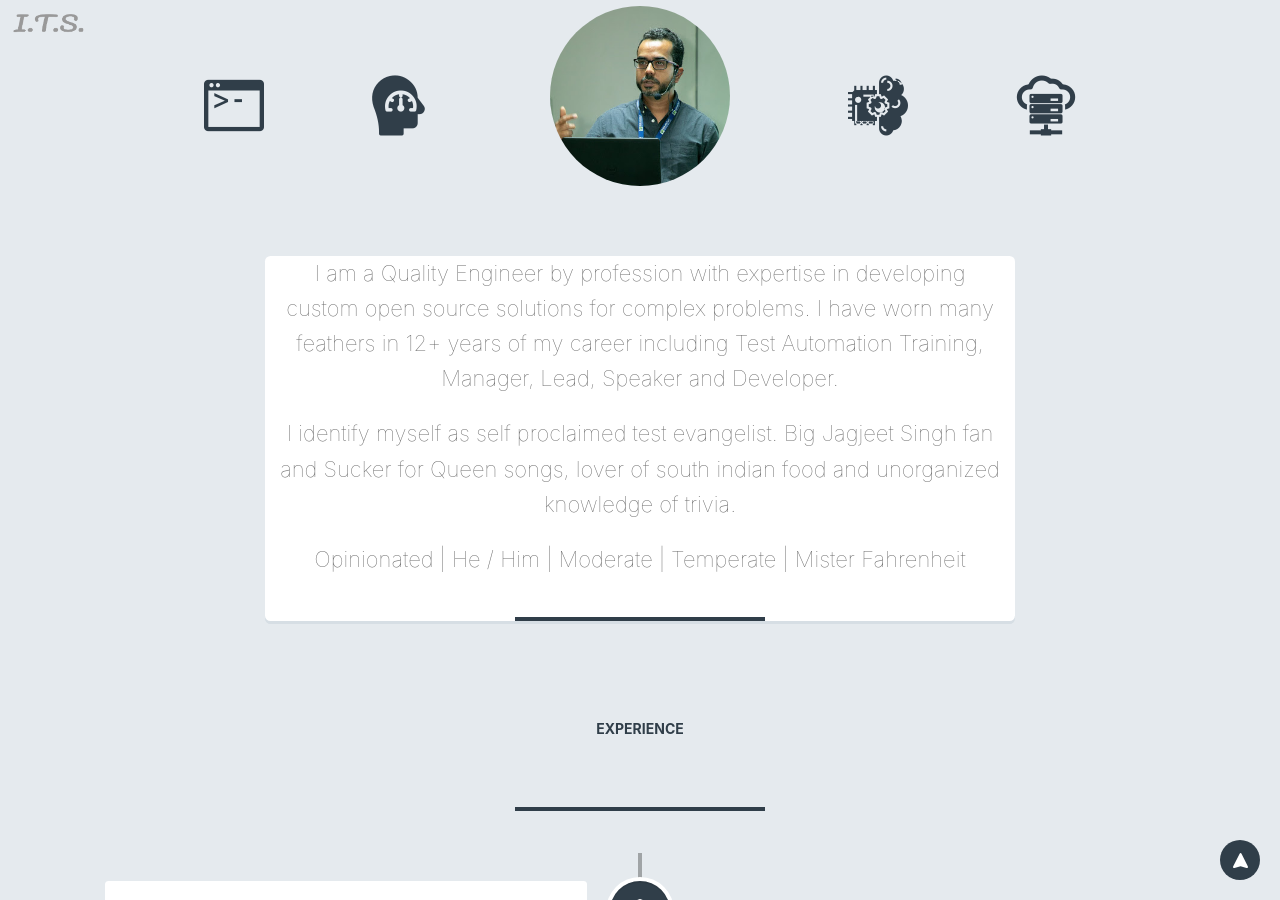
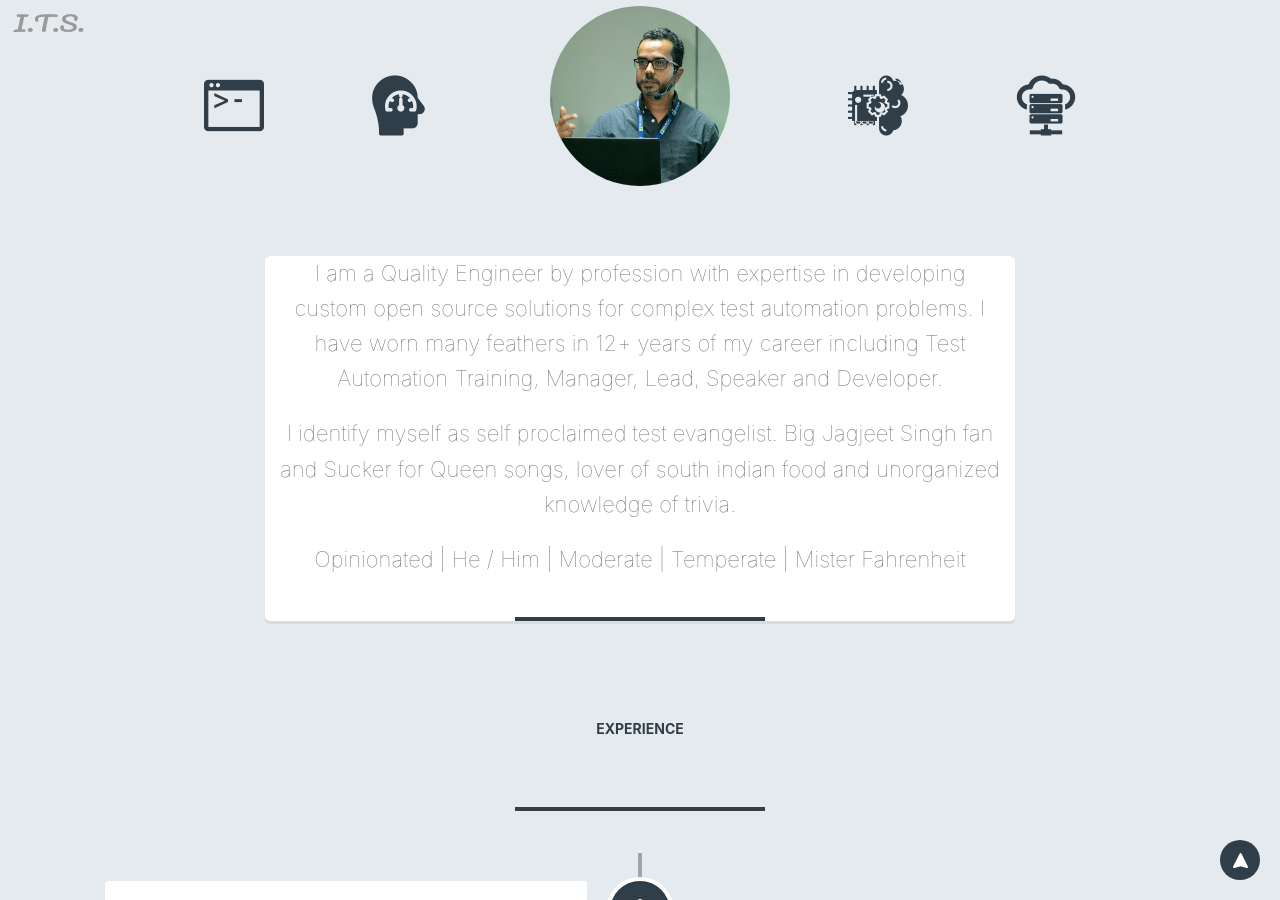
Before and after one commit to prashantshukla-qa/prashantshukla-qa.github.io, a Jekyll site: the page built from index.html, in a window 1280 px wide and 900 px high, scrolled down 577 px. Built offline with Jekyll 4.4.1, drawn with Linux system fonts in a browser that asks for light colours.

Commit message:
Updated about me section and html page

```diff
--- a/_includes/about.html
+++ b/_includes/about.html
@@ -1 +1 @@
-<section><h2 id="about-me">About Myself</h2><hr class="bar"/><div class="about-lock"><div class="flip-container" ontouchstart="this.classList.toggle('hover');"><div class="flipper"><div class="front"><div class="face-img"></div></div><div class="back"><div class="face1-img"></div></div></div></div><div class="glyph-icon flaticon-terminal-windows" alt="Coder"></div><div class="glyph-icon flaticon-brain" alt="artificial intelligence"></div><div class="glyph-icon flaticon-machine" alt="machine learning"></div><div class="glyph-icon flaticon-hosting" alt="cloud computing"></div></div><div class="blurb"><p>    </p><p>I am a Quality Engineer by profession with expertise in developing custom open source solutions for complex problems. I have worn many feathers in 12+ years of my career including Test Automation Training, Manager, Lead, Speaker and Developer. </p><p>I identify myself as self proclaimed test evangelist. Big Jagjeet Singh fan and Sucker for Queen songs,  lover of south indian food and unorganized knowledge of trivia. </p><p>Opinionated | He / Him | Moderate | Temperate | Mister Fahrenheit</p><hr class="bar"/></div><div class="skill-lock"></div></section>
+<section><h2 id="about-me">About Myself</h2><hr class="bar"/><div class="about-lock"><div class="flip-container" ontouchstart="this.classList.toggle('hover');"><div class="flipper"><div class="front"><div class="face-img"></div></div><div class="back"><div class="face1-img"></div></div></div></div><div class="glyph-icon flaticon-terminal-windows" alt="Coder"></div><div class="glyph-icon flaticon-brain" alt="artificial intelligence"></div><div class="glyph-icon flaticon-machine" alt="machine learning"></div><div class="glyph-icon flaticon-hosting" alt="cloud computing"></div></div><div class="blurb"><p>    </p><p>I am a Quality Engineer by profession with expertise in developing custom open source solutions for complex test automation problems. I have worn many feathers in 12+ years of my career including Test Automation Training, Manager, Lead, Speaker and Developer. </p><p>I identify myself as self proclaimed test evangelist. Big Jagjeet Singh fan and Sucker for Queen songs,  lover of south indian food and unorganized knowledge of trivia. </p><p>Opinionated | He / Him | Moderate | Temperate | Mister Fahrenheit</p><hr class="bar"/></div><div class="skill-lock"></div></section>
```
